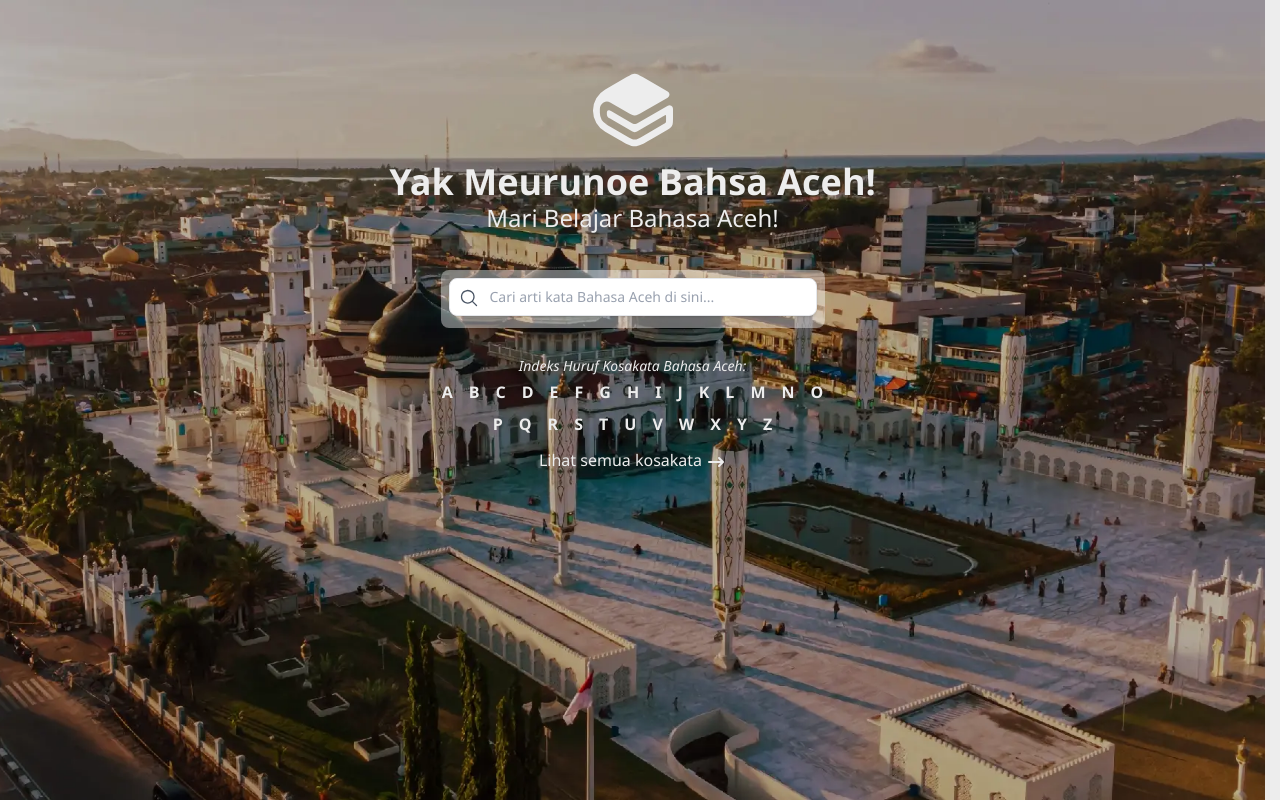
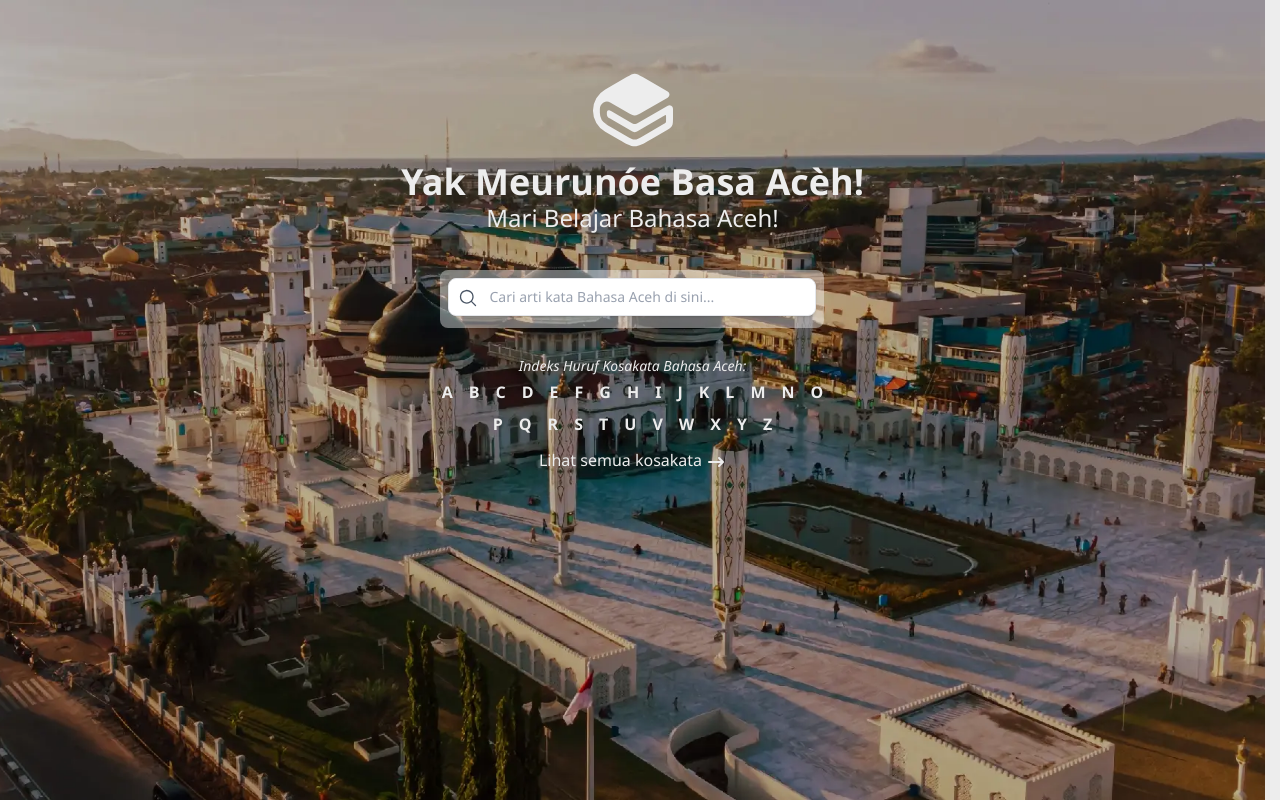
Before and after one commit to AzzahraGeubrina/seuramoe-kata, a Next.js app: page / in a window 1280 px wide. Built offline with nearby package versions, Linux system fonts and the light colour scheme.

Commit message:
update diacritics on title

```diff
--- a/app/layout.tsx
+++ b/app/layout.tsx
@@ -13,7 +13,7 @@ const robotoMono = Roboto_Mono({
 });
 
 export const metadata: Metadata = {
-  title: "Yak Meurunoe Bahsa Aceh",
+  title: "Yak Meurunóe Basa Acèh",
   description: "Kamus Digital Bahasa Aceh",
   icons: {
     icon: [
--- a/app/pages/a.tsx
+++ /dev/null
@@ -1,3 +0,0 @@
-<div>
-  <h1>ini huruf a ye</h1>
-</div>
--- a/app/pages/dara.tsx
+++ /dev/null
@@ -1,3 +0,0 @@
-<div>
-  <h1>ini index</h1>
-</div>
--- a/components/search.tsx
+++ b/components/search.tsx
@@ -81,7 +81,7 @@ export function Search() {
       alignItems: "center",
       flexDirection: "column",
     }}>
-      <h1 className="text-2xl sm:text-2xl md:text-4xl lg:text-4xl font-bold text-center pt-3">Yak Meurunoe Bahsa Aceh!</h1>
+      <h1 className="text-2xl sm:text-2xl md:text-4xl lg:text-4xl font-bold text-center pt-3">Yak Meurunóe Basa Acèh!</h1>
       <h2 className="text-lg sm:text-lg md:text-xl lg:text-2xl text-center pb-3">Mari Belajar Bahasa Aceh!</h2>
       <div className="w-full max-w-sm min-w-[200px] bg-white/40 p-2 rounded-lg mt-6">
         <form className="relative flex items-center"
```
